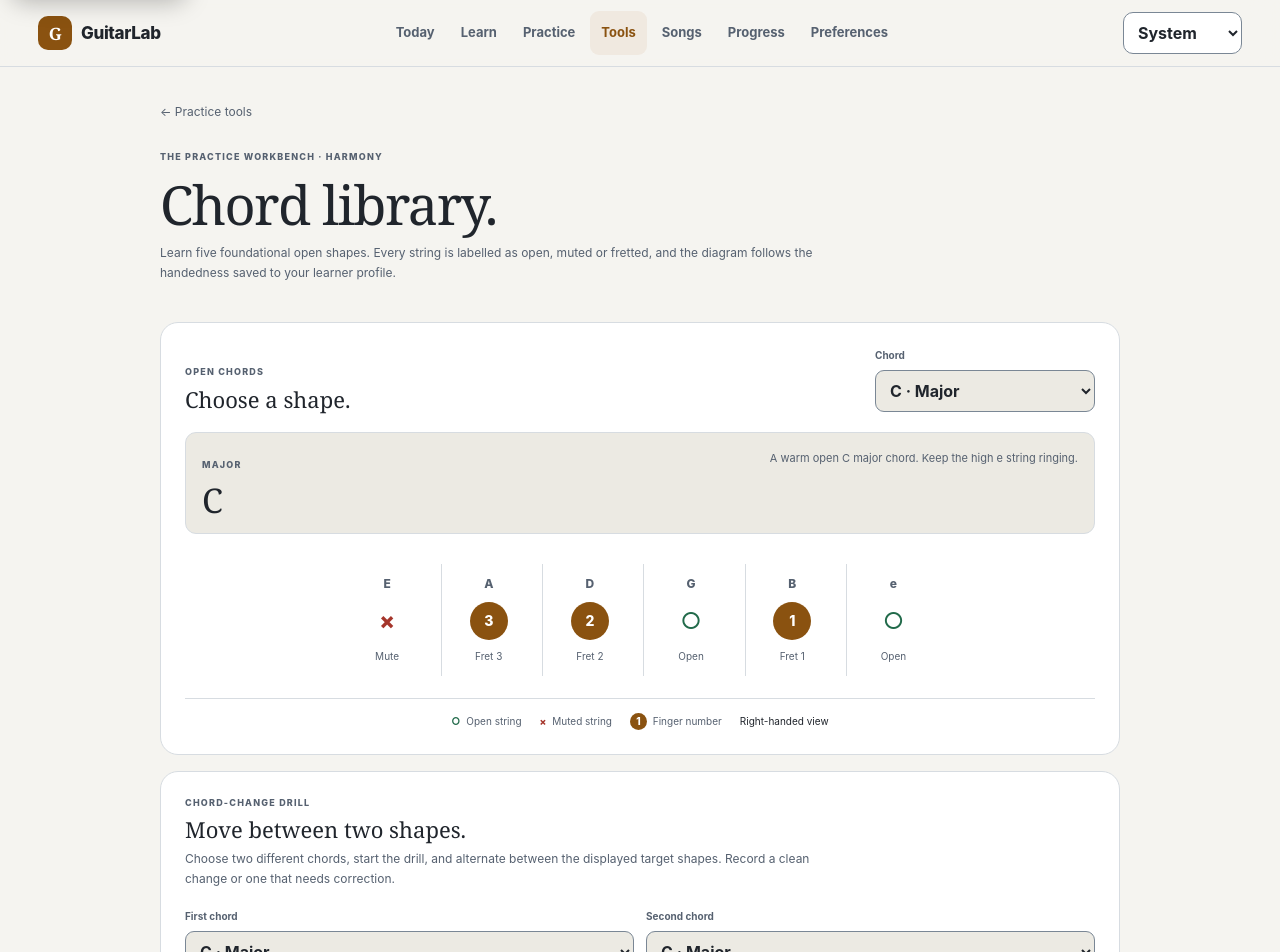
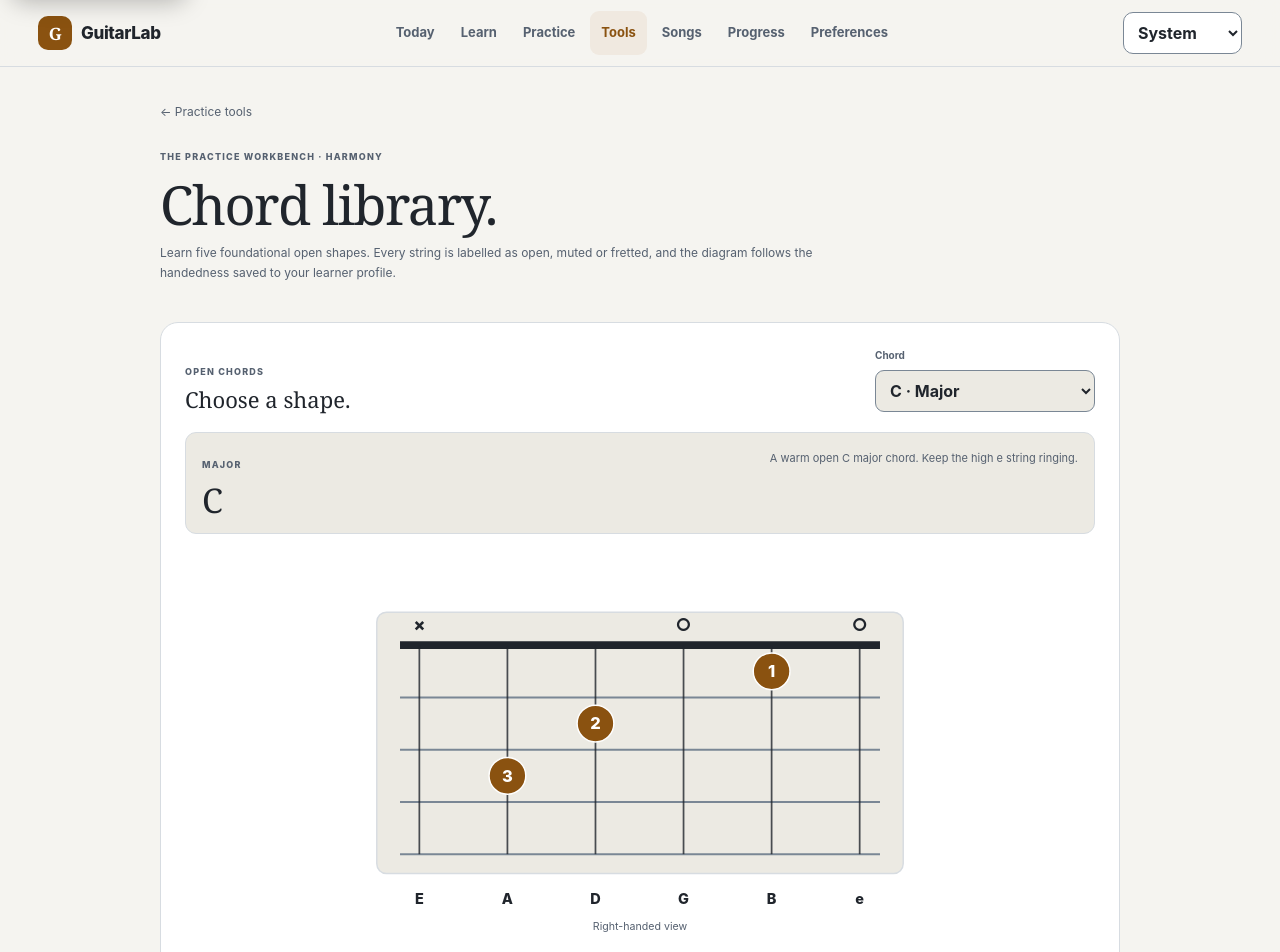
Before and after one commit to leenusdarnal/guitarlab, a SvelteKit app: page /tools/chords in a window 1280 px wide. Shown: the top 952 px of the page. Built offline with nearby package versions, Linux system fonts and the light colour scheme.

Commit message:
feat(ux): replace chord columns with fretboard diagram

```diff
--- a/src/routes/tools/chords/+page.svelte
+++ b/src/routes/tools/chords/+page.svelte
@@ -33,6 +33,16 @@
   const selectedChord = $derived(
     OPEN_CHORDS.find((chord) => chord.id === selectedChordId) ?? OPEN_CHORDS[0]
   );
+  const frettedPositions = $derived(
+    selectedChord.strings.filter(
+      (string) => string.state === 'fretted' && string.fret !== null
+    )
+  );
+  const diagramFirstFret = $derived.by(() => {
+    const lowest = Math.min(...frettedPositions.map((string) => string.fret ?? 1));
+    return lowest > 4 ? lowest : 1;
+  });
+  const diagramFrets = [0, 1, 2, 3, 4] as const;
   const displayStrings = $derived(
     handedness === 'left'
       ? [...selectedChord.strings].reverse()
@@ -179,14 +189,57 @@
       <p>{selectedChord.description}</p>
     </div>
 
-    <div
-      class="chord-diagram"
-      role="img"
-      aria-label={`${selectedChord.name} chord, ${handedness}-handed view. ${displayStrings.map((string) => `string ${string.stringNumber}: ${stringDescription(string)}`).join('; ')}.`}
-    >
-      {#each displayStrings as string (string.stringNumber)}
-        <div class="chord-string">
-          <span class="string-name">
+    <div class="chord-diagram">
+      <svg
+        class="chord-illustration"
+        viewBox="0 0 620 390"
+        role="img"
+        aria-label={`${selectedChord.name} chord, ${handedness}-handed view. ${displayStrings.map((string) => `string ${string.stringNumber}: ${stringDescription(string)}`).join('; ')}.`}
+      >
+        <rect x="38" y="54" width="544" height="270" rx="10" class="chord-neck" />
+        {#each diagramFrets as fretLine (fretLine)}
+          <line
+            x1="62"
+            y1={88 + fretLine * 54}
+            x2="558"
+            y2={88 + fretLine * 54}
+            class:chord-nut={fretLine === 0 && diagramFirstFret === 1}
+            class="chord-fret-wire"
+          />
+        {/each}
+        {#if diagramFirstFret > 1}
+          <text x="22" y="125" class="fret-index">{diagramFirstFret}</text>
+        {/if}
+        {#each displayStrings as string, index (string.stringNumber)}
+          {@const x = 82 + index * 91}
+          <line
+            x1={x}
+            y1="88"
+            x2={x}
+            y2="304"
+            class="chord-string-wire"
+            stroke-width={string.stringNumber === 6 || string.stringNumber === 1 ? 1.3 : 2}
+          />
+          <text x={x} y="73" class="chord-string-state">
+            {string.state === 'muted' ? '×' : string.state === 'open' ? '○' : ''}
+          </text>
+          {#if string.state === 'fretted' && string.fret !== null}
+            {@const relativeFret = string.fret - diagramFirstFret}
+            {#if relativeFret >= 0 && relativeFret < 4}
+              <circle
+                cx={x}
+                cy={88 + (relativeFret + 0.5) * 54}
+                r="19"
+                class="chord-finger"
+              />
+              <text
+                x={x}
+                y={94 + (relativeFret + 0.5) * 54}
+                class="chord-finger-number"
+              >{string.finger}</text>
+            {/if}
+          {/if}
+          <text x={x} y="355" class="chord-string-name">
             {string.stringNumber === 1
               ? 'e'
               : string.stringNumber === 2
@@ -198,19 +251,17 @@
                     : string.stringNumber === 5
                       ? 'A'
                       : 'E'}
-          </span>
-          {#if string.state === 'muted'}
-            <span class="string-marker muted" aria-hidden="true">×</span>
-            <small>Mute</small>
-          {:else if string.state === 'open'}
-            <span class="string-marker open" aria-hidden="true">○</span>
-            <small>Open</small>
-          {:else}
-            <span class="string-marker fretted" aria-hidden="true">{string.finger}</span>
-            <small>Fret {string.fret}</small>
-          {/if}
-        </div>
-      {/each}
+          </text>
+        {/each}
+        <text x="310" y="382" class="chord-hand-label">
+          {handedness === 'left' ? 'Left-handed view' : 'Right-handed view'}
+        </text>
+      </svg>
+      <p class="visually-hidden">
+        {#each displayStrings as string, index}
+          String {string.stringNumber} ({index + 1} from left): {stringDescription(string)}.
+        {/each}
+      </p>
     </div>
 
     <div class="diagram-legend" aria-label="Chord diagram legend">
@@ -428,12 +479,72 @@
     line-height: 1.7;
   }
   .chord-diagram {
-    display: grid;
-    grid-template-columns: repeat(6, minmax(0, 1fr));
-    gap: 7px;
-    max-width: 600px;
+    width: min(100%, 600px);
     margin: 22px auto 14px;
-    padding: 8px 0;
+    padding: 4px 0;
+  }
+  .chord-illustration {
+    display: block;
+    width: 100%;
+    height: auto;
+    overflow: visible;
+  }
+  .chord-neck {
+    fill: var(--surface-raised);
+    stroke: var(--border);
+    stroke-width: 1.5;
+  }
+  .chord-fret-wire {
+    stroke: var(--border-strong);
+    stroke-width: 2;
+  }
+  .chord-fret-wire.chord-nut {
+    stroke: var(--text);
+    stroke-width: 8;
+  }
+  .chord-string-wire {
+    stroke: var(--text);
+    stroke-width: 1.8;
+    stroke-opacity: 0.8;
+  }
+  .chord-string-state,
+  .chord-string-name {
+    fill: var(--text);
+    font-size: 18px;
+    font-weight: 800;
+    text-anchor: middle;
+  }
+  .chord-string-name {
+    font-size: 15px;
+  }
+  .chord-finger {
+    fill: var(--primary);
+    stroke: var(--primary-ink);
+    stroke-width: 1.5;
+  }
+  .chord-finger-number {
+    fill: var(--primary-ink);
+    font-size: 17px;
+    font-weight: 850;
+    text-anchor: middle;
+  }
+  .fret-index {
+    fill: var(--muted);
+    font-size: 16px;
+    font-weight: 750;
+  }
+  .chord-hand-label {
+    fill: var(--muted);
+    font-size: 11px;
+    text-anchor: middle;
+  }
+  .visually-hidden {
+    position: absolute;
+    width: 1px;
+    height: 1px;
+    overflow: hidden;
+    clip: rect(0, 0, 0, 0);
+    white-space: nowrap;
   }
   .chord-string {
     display: grid;
@@ -654,12 +765,8 @@
     .chord-summary {
       gap: 10px;
     }
-    .chord-string {
-      min-height: 96px;
-    }
-    .string-marker {
-      width: 30px;
-      height: 30px;
+    .chord-diagram {
+      margin: 16px auto 12px;
     }
     .observation-fields,
     .drill-choices {
```
